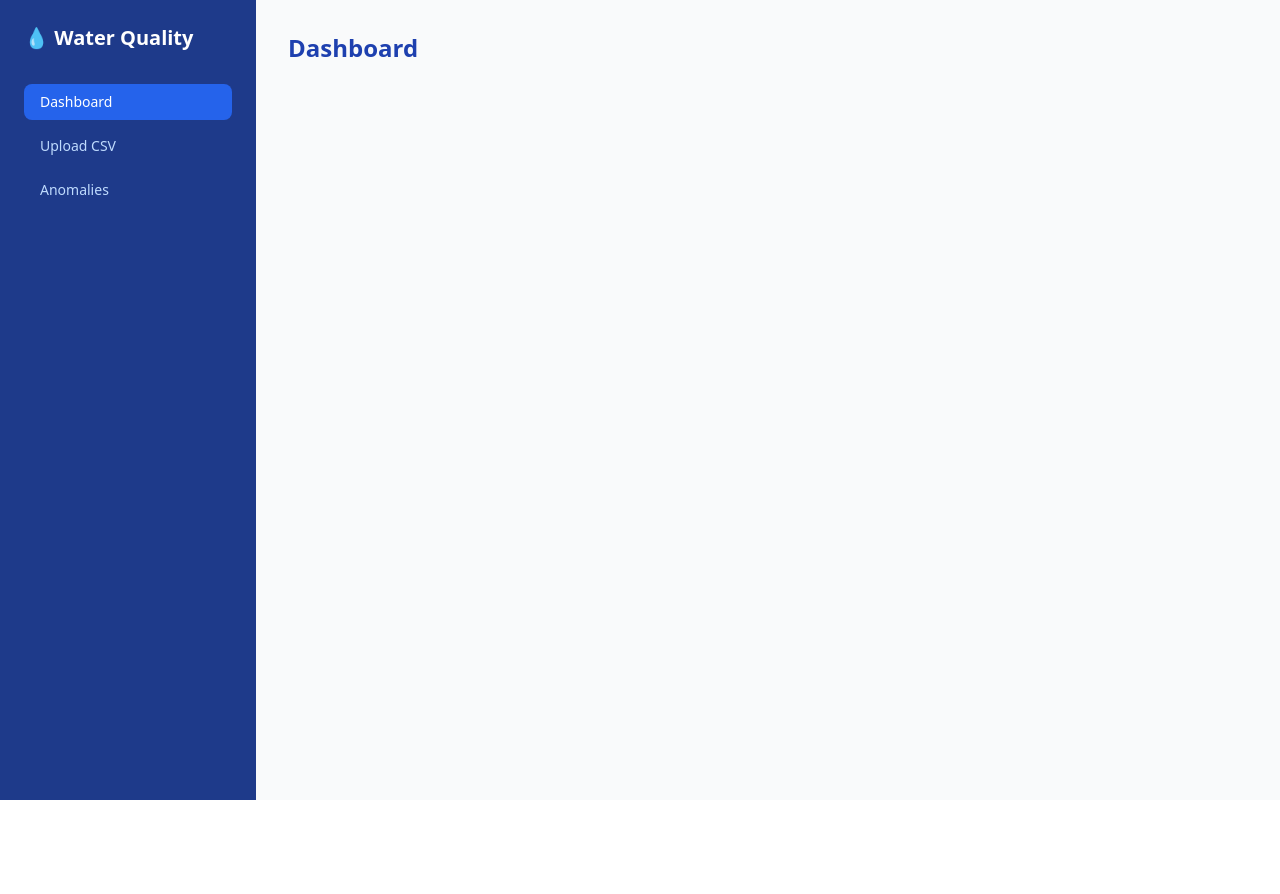
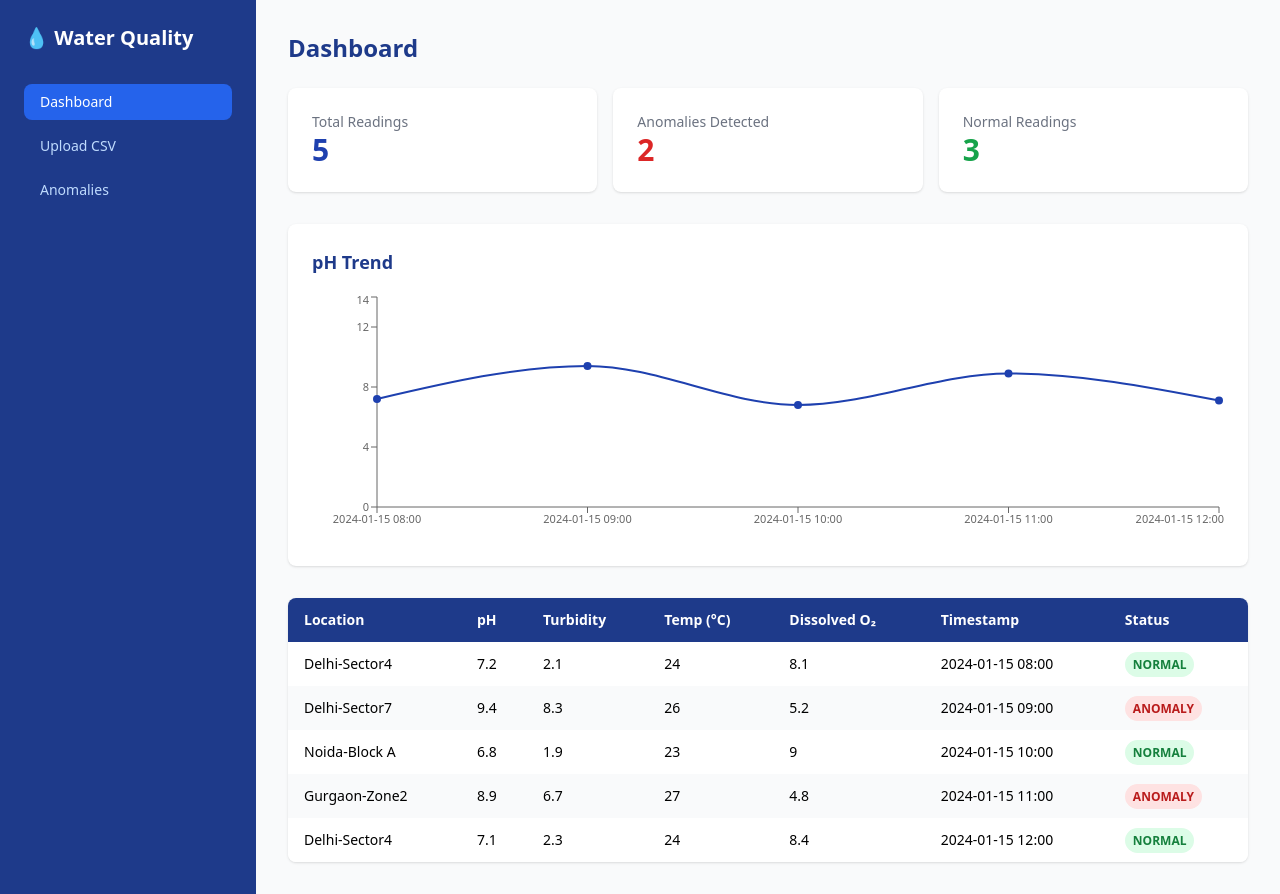
Before and after one commit to FaraZzz-web/water-quality-anomaly-detector, a React app in the folder frontend/: page / in a window 1280 px wide. Before the commit the page ends 800 px from the top, so only its background shows below. Built offline with nearby package versions, Linux system fonts and the light colour scheme; the HTML template or start-up script is replaced by a standard one.

Commit message:
dashboard — stats cards + pH chart + readings table

```diff
--- a/frontend/src/pages/Dashboard.jsx
+++ b/frontend/src/pages/Dashboard.jsx
@@ -1,7 +1,155 @@
+import { useState } from "react";
+import {
+  LineChart,
+  Line,
+  XAxis,
+  YAxis,
+  Tooltip,
+  ResponsiveContainer,
+} from "recharts";
+
+const mockReadings = [
+  {
+    id: 1,
+    location: "Delhi-Sector4",
+    ph: 7.2,
+    turbidity: 2.1,
+    temperature: 24,
+    dissolvedOxygen: 8.1,
+    timestamp: "2024-01-15 08:00",
+    status: "NORMAL",
+  },
+  {
+    id: 2,
+    location: "Delhi-Sector7",
+    ph: 9.4,
+    turbidity: 8.3,
+    temperature: 26,
+    dissolvedOxygen: 5.2,
+    timestamp: "2024-01-15 09:00",
+    status: "ANOMALY",
+  },
+  {
+    id: 3,
+    location: "Noida-Block A",
+    ph: 6.8,
+    turbidity: 1.9,
+    temperature: 23,
+    dissolvedOxygen: 9.0,
+    timestamp: "2024-01-15 10:00",
+    status: "NORMAL",
+  },
+  {
+    id: 4,
+    location: "Gurgaon-Zone2",
+    ph: 8.9,
+    turbidity: 6.7,
+    temperature: 27,
+    dissolvedOxygen: 4.8,
+    timestamp: "2024-01-15 11:00",
+    status: "ANOMALY",
+  },
+  {
+    id: 5,
+    location: "Delhi-Sector4",
+    ph: 7.1,
+    turbidity: 2.3,
+    temperature: 24,
+    dissolvedOxygen: 8.4,
+    timestamp: "2024-01-15 12:00",
+    status: "NORMAL",
+  },
+];
+
 function Dashboard() {
+  const [readings] = useState(mockReadings);
+
+  const totalReadings = readings.length;
+  const anomalyCount = readings.filter((r) => r.status === "ANOMALY").length;
+  const normalCount = readings.filter((r) => r.status === "NORMAL").length;
+
   return (
     <div>
-      <h1 className="text-2xl font-bold text-blue-800">Dashboard</h1>
+      <h1 className="text-2xl font-bold text-blue-900 mb-6">Dashboard</h1>
+
+      {/* Stats Cards */}
+      <div className="flex gap-4 mb-8">
+        <div className="bg-white rounded-lg shadow p-6 flex-1">
+          <p className="text-sm text-gray-500">Total Readings</p>
+          <p className="text-3xl font-bold text-blue-800">{totalReadings}</p>
+        </div>
+        <div className="bg-white rounded-lg shadow p-6 flex-1">
+          <p className="text-sm text-gray-500">Anomalies Detected</p>
+          <p className="text-3xl font-bold text-red-600">{anomalyCount}</p>
+        </div>
+        <div className="bg-white rounded-lg shadow p-6 flex-1">
+          <p className="text-sm text-gray-500">Normal Readings</p>
+          <p className="text-3xl font-bold text-green-600">{normalCount}</p>
+        </div>
+      </div>
+
+      {/* pH Trend Chart */}
+      <div className="bg-white rounded-lg shadow p-6 mb-8">
+        <h2 className="text-lg font-semibold text-blue-900 mb-4">pH Trend</h2>
+        <ResponsiveContainer width="100%" height={250}>
+          <LineChart data={readings}>
+            <XAxis dataKey="timestamp" tick={{ fontSize: 11 }} />
+            <YAxis domain={[0, 14]} tick={{ fontSize: 11 }} />
+            <Tooltip />
+            <Line
+              type="monotone"
+              dataKey="ph"
+              stroke="#1e40af"
+              strokeWidth={2}
+              dot={{ fill: "#1e40af" }}
+            />
+          </LineChart>
+        </ResponsiveContainer>
+      </div>
+
+      {/* Readings Table */}
+      <div className="bg-white rounded-lg shadow overflow-hidden">
+        <table className="w-full text-sm">
+          <thead className="bg-blue-900 text-white">
+            <tr>
+              <th className="px-4 py-3 text-left">Location</th>
+              <th className="px-4 py-3 text-left">pH</th>
+              <th className="px-4 py-3 text-left">Turbidity</th>
+              <th className="px-4 py-3 text-left">Temp (°C)</th>
+              <th className="px-4 py-3 text-left">Dissolved O₂</th>
+              <th className="px-4 py-3 text-left">Timestamp</th>
+              <th className="px-4 py-3 text-left">Status</th>
+            </tr>
+          </thead>
+          <tbody>
+            {readings.map((reading, index) => (
+              <tr
+                key={reading.id}
+                className={index % 2 === 0 ? "bg-white" : "bg-gray-50"}
+              >
+                <td className="px-4 py-3">{reading.location}</td>
+                <td className="px-4 py-3">{reading.ph}</td>
+                <td className="px-4 py-3">{reading.turbidity}</td>
+                <td className="px-4 py-3">{reading.temperature}</td>
+                <td className="px-4 py-3">{reading.dissolvedOxygen}</td>
+                <td className="px-4 py-3">{reading.timestamp}</td>
+                <td className="px-4 py-3">
+                  <span
+                    className={`px-2 py-1 rounded-full text-xs font-semibold
+                    ${
+                      reading.status === "ANOMALY"
+                        ? "bg-red-100 text-red-700"
+                        : "bg-green-100 text-green-700"
+                    }`}
+                  >
+                    {reading.status}
+                  </span>
+                </td>
+              </tr>
+            ))}
+          </tbody>
+        </table>
+      </div>
     </div>
   );
 }
```
